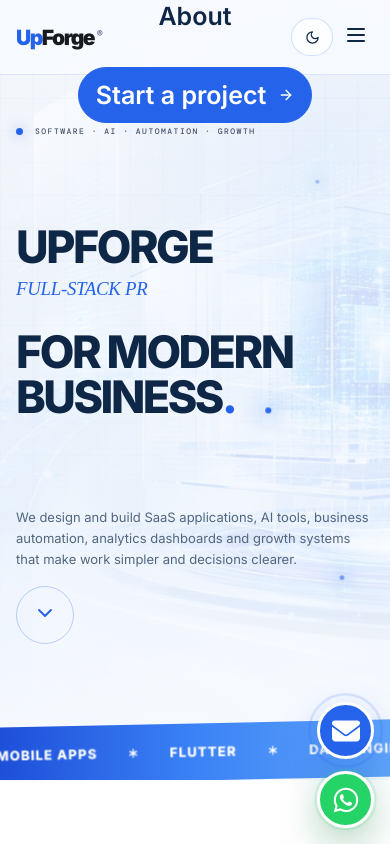
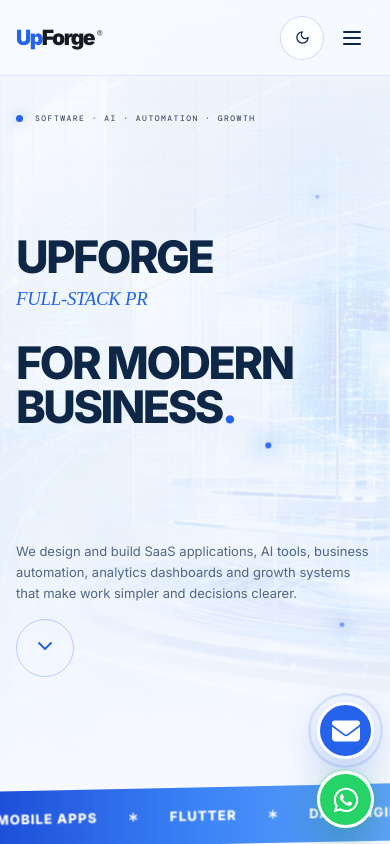
Before and after one commit to prodeveloperpy-hash/agancey, a React (Vite) app: page / in a window 390 px wide. Shown: the top 844 px of the page. Built offline with nearby package versions, Linux system fonts and the light colour scheme; a web font is replaced by a local one.

Commit message:
Fix navigation and responsive mobile layouts

```diff
--- a/src/Home.tsx
+++ b/src/Home.tsx
@@ -64,6 +64,11 @@
   const [wordIndex, setWordIndex] = useState(0)
   const [deleting, setDeleting] = useState(false)
   const navigate = useNavigate()
+
+  useEffect(() => {
+    document.body.style.overflow = menuOpen ? 'hidden' : ''
+    return () => { document.body.style.overflow = '' }
+  }, [menuOpen])
 
   useEffect(() => {
     const observer = new IntersectionObserver((entries) => {
--- a/src/pages.tsx
+++ b/src/pages.tsx
@@ -34,6 +34,11 @@
 
 function PageShell({ index, label, title, intro, heroImage, heroDecor, children }: PageShellProps) {
   const [menuOpen, setMenuOpen] = useState(false)
+
+  useEffect(() => {
+    document.body.style.overflow = menuOpen ? 'hidden' : ''
+    return () => { document.body.style.overflow = '' }
+  }, [menuOpen])
 
   useEffect(() => {
     if (!window.location.hash) return
--- a/src/styles.css
+++ b/src/styles.css
@@ -1504,3 +1504,126 @@
   .footer-row>span { margin-top:0; }
   .footer-links { gap:10px!important; }
 }
+
+/* Mobile navigation and viewport hardening */
+html,body,#root { width:100%; max-width:100%; }
+html { overflow-x:clip; }
+
+@media(max-width:900px) {
+  nav {
+    height:76px;
+    padding:0 18px;
+    gap:12px;
+  }
+  nav>.brand,
+  nav>.nav-controls {
+    position:relative;
+    z-index:102;
+    flex:0 0 auto;
+  }
+  .nav-links {
+    position:fixed!important;
+    inset:0!important;
+    z-index:100!important;
+    width:100%!important;
+    height:100vh!important;
+    height:100dvh!important;
+    padding:92px 24px 32px!important;
+    display:flex!important;
+    flex-direction:column!important;
+    align-items:center!important;
+    justify-content:center!important;
+    gap:24px!important;
+    overflow-y:auto;
+    background:linear-gradient(145deg,#f8fbff,#eaf3ff)!important;
+    transform:translate3d(0,-110%,0)!important;
+    visibility:hidden!important;
+    opacity:0;
+    pointer-events:none;
+    transition:transform .35s ease,opacity .25s ease,visibility .35s!important;
+  }
+  .nav-links.open {
+    transform:translate3d(0,0,0)!important;
+    visibility:visible!important;
+    opacity:1;
+    pointer-events:auto;
+  }
+  .nav-links button {
+    width:auto;
+    font-size:24px!important;
+    line-height:1.2;
+  }
+  .nav-links .nav-cta {
+    margin-top:4px;
+    padding:14px 20px!important;
+    font-size:15px!important;
+  }
+  .menu,.inner-menu {
+    width:44px;
+    height:44px;
+    padding:0;
+    place-items:center;
+    position:relative;
+    z-index:103;
+    cursor:pointer;
+  }
+  .menu { display:grid!important; }
+}
+
+@media(max-width:800px) {
+  .inner-nav {
+    position:relative;
+    z-index:30;
+    width:100%;
+    height:76px;
+    padding:0 18px;
+    gap:12px;
+  }
+  .inner-nav>.brand,
+  .inner-controls {
+    position:relative;
+    z-index:102;
+    flex:0 0 auto;
+  }
+  .inner-nav .inner-links {
+    z-index:100;
+    width:100%;
+    height:100vh;
+    height:100dvh;
+    padding:92px 24px 32px;
+    align-items:center;
+    overflow-y:auto;
+    opacity:0;
+    pointer-events:none;
+  }
+  .inner-nav .inner-links.open {
+    opacity:1;
+    pointer-events:auto;
+  }
+}
+
+@media(max-width:560px) {
+  nav,.inner-nav { padding-left:16px; padding-right:16px; }
+  .nav-controls,.inner-controls { gap:6px!important; }
+  .theme-toggle { width:44px; min-width:44px; height:44px; }
+  .brand { white-space:nowrap; }
+  .hero {
+    min-height:100svh;
+    padding-top:112px;
+  }
+  .hero h1 { margin:28px 0; }
+  .hero-bottom { padding-bottom:28px; }
+  .floating-actions {
+    right:12px;
+    bottom:14px;
+  }
+}
+
+@media(max-width:360px) {
+  nav,.inner-nav { padding-left:12px; padding-right:12px; }
+  .brand { font-size:19px; }
+  .theme-toggle,.menu,.inner-menu { width:40px; min-width:40px; height:40px; }
+  .hero { padding-left:14px; padding-right:14px; }
+  .hero h1 { font-size:clamp(34px,11.5vw,42px); }
+  .hero-value { font-size:12.5px!important; line-height:1.55!important; }
+}
```
Also changed, not shown: 5 other files (tests, documents, lock files or other folders).
